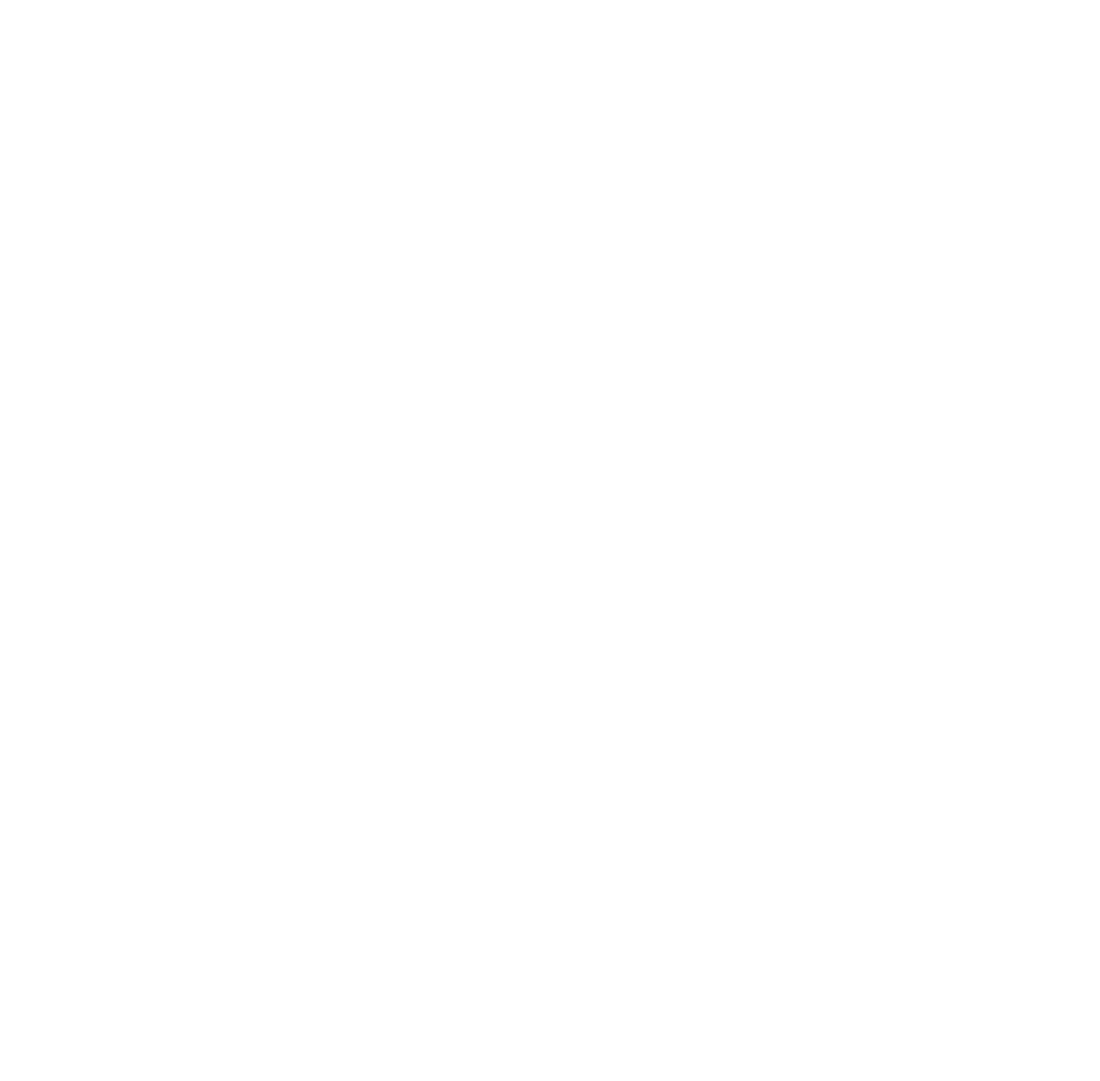
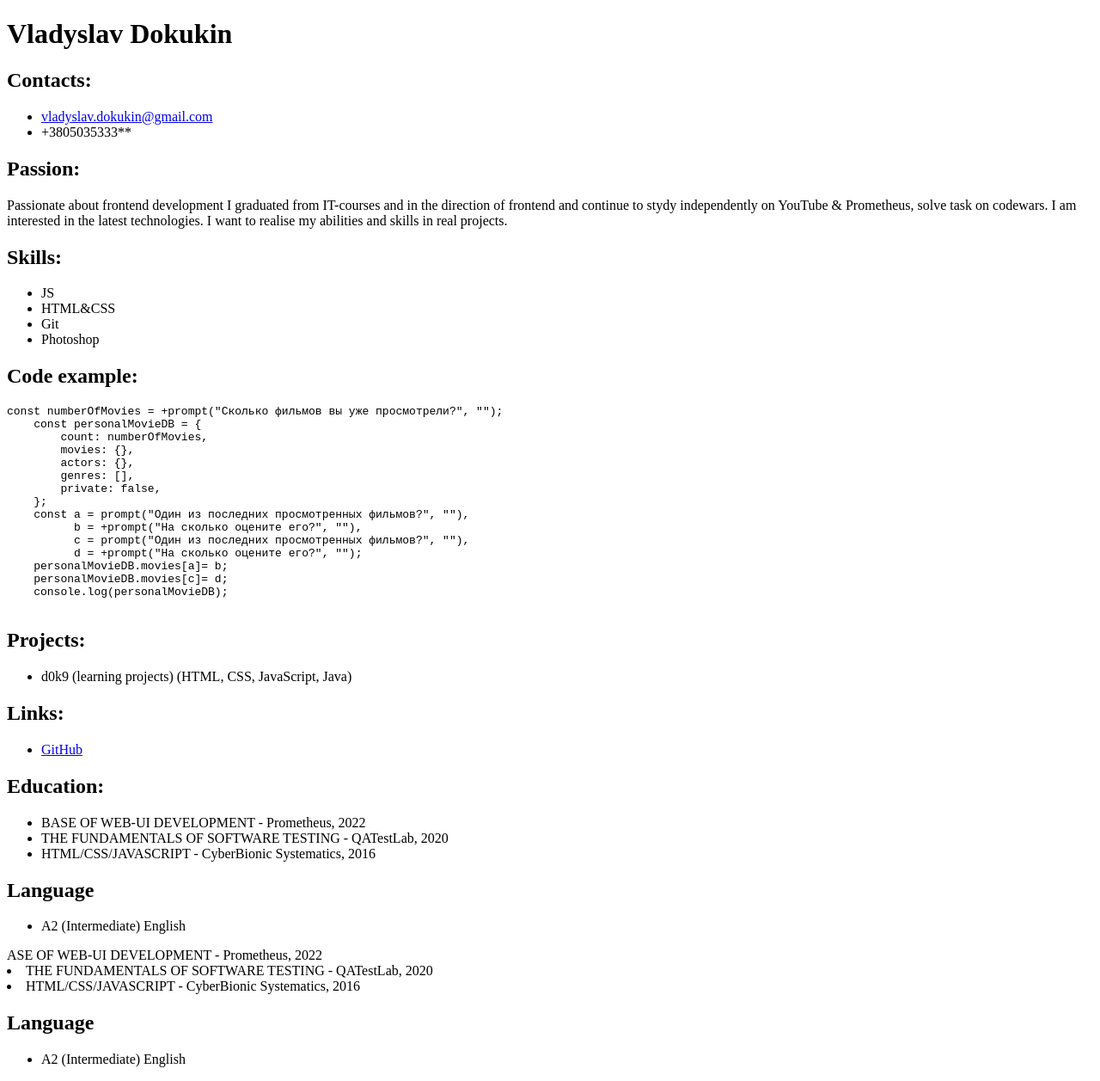
Before and after one commit to d0k9/rsschool-cv, a plain HTML site: page index.html in a window 1280 px wide. Shown: the whole page at 86% size. Before the commit the page ends 800 px from the top, so only its background shows below. Drawn offline with Linux system fonts and the light colour scheme.

Commit message:
init: add info in .html

```diff
--- a/index.html
+++ b/index.html
@@ -1,14 +1,83 @@
 <!DOCTYPE html>
 <html lang="en">
+
 <head>
     <meta charset="UTF-8">
     <meta http-equiv="X-UA-Compatible" content="IE=edge">
     <meta name="viewport" content="width=device-width, initial-scale=1.0">
     <title>Document</title>
 </head>
+
 <body>
-    <header></header>
-    <main></main>
-    <footer></footer>
+    <header>
+        <h1>Vladyslav Dokukin</h1>
+        <h2>Contacts:</h2>
+            <ul>
+                <li>
+                    <a href="mailto:vladyslav.dokukin@gmail.com">vladyslav.dokukin@gmail.com</a>
+                </li>
+                <li>+3805035333**</li>
+            </ul>
+    </header>
+    <main>
+        <h2>Passion:</h2>
+    <p>Passionate about frontend development I graduated from IT-courses and in the direction of frontend and continue
+        to stydy independently on YouTube &amp; Prometheus, solve task on codewars. I am interested in the latest
+        technologies. I want to realise my abilities and skills in real projects.</p>
+    <h2>Skills:</h2>
+    <ul>
+        <li>JS</li>
+        <li>HTML&amp;CSS</li>
+        <li>Git</li>
+        <li>Photoshop</li>
+    </ul>
+    <h2>Code example:</h2>
+    <pre><code>const numberOfMovies = +prompt(&quot;Сколько фильмов вы уже просмотрели?&quot;, &quot;&quot;);
+    const personalMovieDB = {
+        count: numberOfMovies,
+        movies: {},
+        actors: {},
+        genres: [],
+        private: false,
+    };
+    const a = prompt(&quot;Один из последних просмотренных фильмов?&quot;, &quot;&quot;),
+          b = +prompt(&quot;На сколько оцените его?&quot;, &quot;&quot;),
+          c = prompt(&quot;Один из последних просмотренных фильмов?&quot;, &quot;&quot;),
+          d = +prompt(&quot;На сколько оцените его?&quot;, &quot;&quot;);
+    personalMovieDB.movies[a]= b;
+    personalMovieDB.movies[c]= d;
+    console.log(personalMovieDB);
+    </code></pre>
+    <h2>Projects:</h2>
+    <ul>
+        <li>d0k9 (learning projects) (HTML, CSS, JavaScript, Java)</li>
+    </ul>
+    <h2>Links:</h2>
+    <ul>
+        <li>
+            <a href="https://github.com/d0k9">GitHub</a>
+        </li>
+    </ul>
+    <h2>Education:</h2>
+    <ul>
+        <li>BASE OF WEB-UI DEVELOPMENT - Prometheus, 2022</li>
+        <li>THE FUNDAMENTALS OF SOFTWARE TESTING - QATestLab, 2020</li>
+        <li>HTML/CSS/JAVASCRIPT - CyberBionic Systematics, 2016</li>
+    </ul>
+    <h2>Language</h2>
+    <ul>
+        <li>A2 (Intermediate) English</li>
+    </ul>ASE OF WEB-UI DEVELOPMENT - Prometheus, 2022</li>
+    <li>THE FUNDAMENTALS OF SOFTWARE TESTING - QATestLab, 2020</li>
+    <li>HTML/CSS/JAVASCRIPT - CyberBionic Systematics, 2016</li>
+    </ul>
+    <h2>Language</h2>
+    <ul>
+        <li>A2 (Intermediate) English</li>
+    </ul>
+    </main>
+    <footer>
+
+    </footer>
 </body>
 </html>
```
